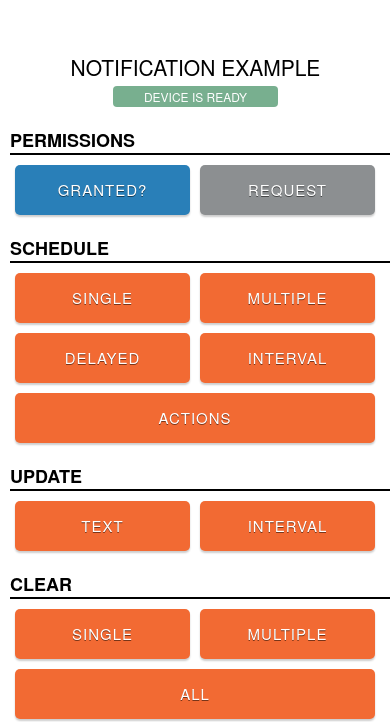
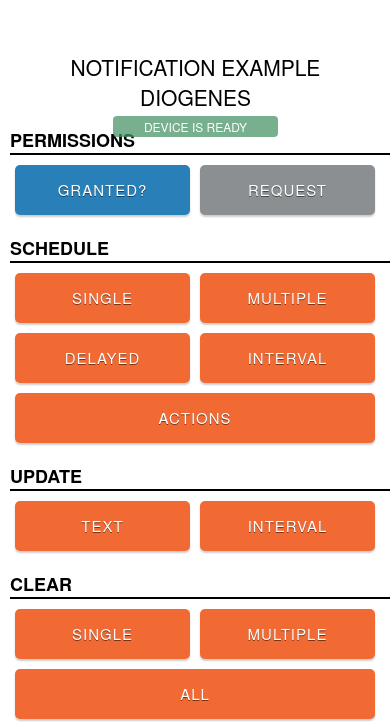
Before and after one commit to diogenesjup/AppNotificationExample, a website: page www/index.html in a window 390 px wide. Shown: the part 148-870 px from the top of the page. Drawn offline with Linux system fonts and the light colour scheme; some packages are replaced by stand-ins of ours.

Commit message:
ready for build

```diff
--- a/www/index.html
+++ b/www/index.html
@@ -30,7 +30,7 @@
     <body>
         <div>
             <div class="app">
-                <h1>Notification Example</h1>
+                <h1>Notification Example Diogenes</h1>
                 <div id="deviceready" class="blink">
                     <p class="event listening">Connecting to Device</p>
                     <p class="event received">Device is Ready</p>
```
